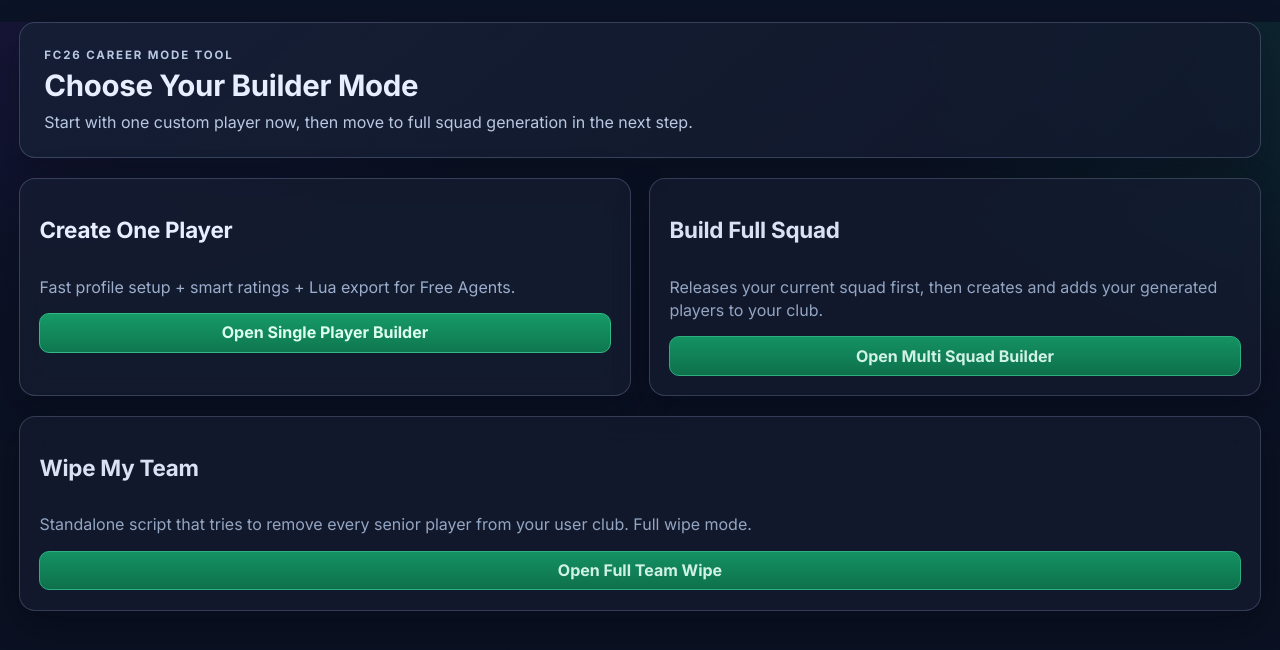
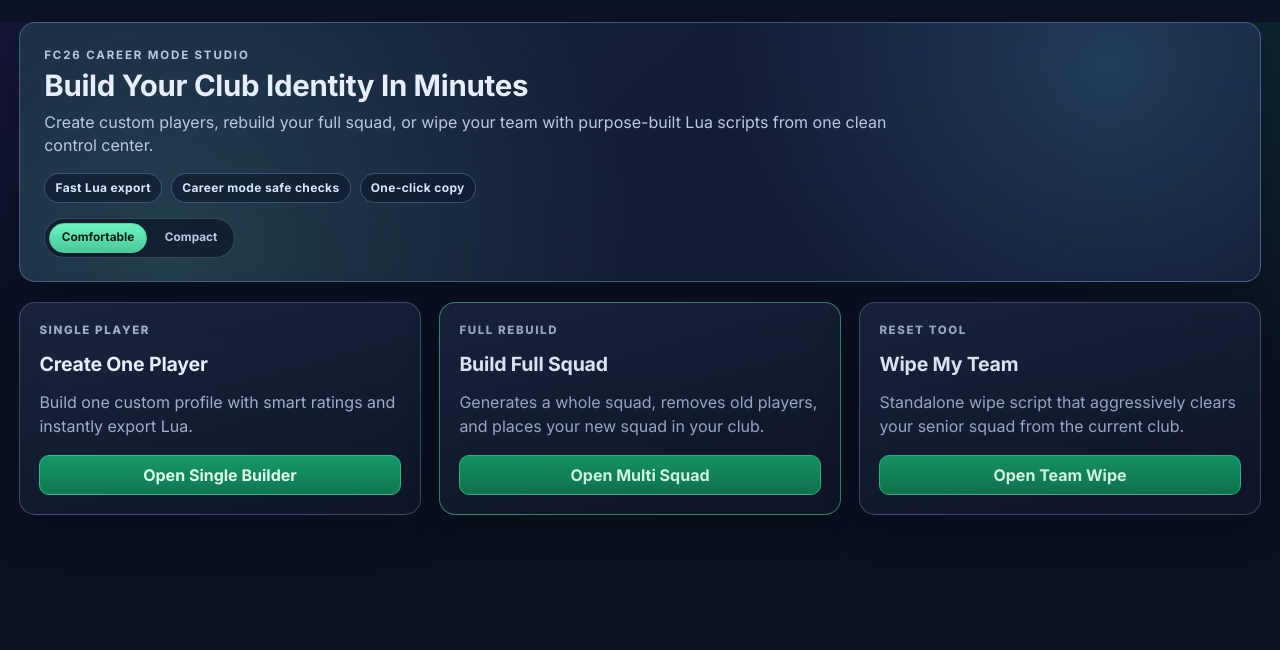
Before and after one commit to mahmutmft/fc26, a React (Vite) app: page / in a window 1280 px wide. Shown: the top 650 px of the page. Built offline with nearby package versions, Linux system fonts and the light colour scheme.

Commit message:
feat: enhance UI with density toggle and player priority management

```diff
--- a/src/App.css
+++ b/src/App.css
@@ -13,6 +13,13 @@
   background: var(--panel-bg);
   backdrop-filter: blur(10px);
   box-shadow: 0 14px 38px rgba(5, 8, 18, 0.35);
+  transition: transform 0.2s ease, box-shadow 0.2s ease, border-color 0.2s ease;
+}
+
+.card:hover {
+  transform: translateY(-2px);
+  border-color: rgba(123, 161, 234, 0.5);
+  box-shadow: 0 18px 42px rgba(6, 12, 25, 0.45);
 }
 
 .hero {
@@ -41,6 +48,62 @@
 
 .hero-actions {
   margin-top: 0.92rem;
+  display: flex;
+  flex-wrap: wrap;
+  gap: 0.55rem;
+  align-items: center;
+}
+
+.density-toggle {
+  display: inline-flex;
+  gap: 0.35rem;
+  background: rgba(11, 20, 39, 0.68);
+  border: 1px solid rgba(126, 146, 187, 0.32);
+  border-radius: 999px;
+  padding: 0.25rem;
+}
+
+.density-toggle button {
+  border-color: transparent;
+  background: transparent;
+  color: #b9c8e3;
+  padding: 0.34rem 0.72rem;
+  border-radius: 999px;
+  font-size: 0.74rem;
+}
+
+.density-toggle button.is-active {
+  color: #052015;
+  background: linear-gradient(180deg, #6df3bf 0%, #49c99b 100%);
+  border-color: #59cf9f;
+}
+
+.home-hero {
+  position: relative;
+  overflow: hidden;
+  border-color: rgba(120, 151, 219, 0.45);
+  background:
+    radial-gradient(circle at 88% 16%, rgba(100, 184, 255, 0.2), transparent 34%),
+    radial-gradient(circle at 12% 88%, rgba(122, 247, 185, 0.14), transparent 42%),
+    linear-gradient(140deg, rgba(23, 35, 64, 0.95), rgba(17, 26, 46, 0.9));
+}
+
+.home-highlights {
+  margin-top: 0.95rem;
+  display: flex;
+  flex-wrap: wrap;
+  gap: 0.55rem;
+}
+
+.home-highlights span {
+  border: 1px solid rgba(129, 167, 240, 0.36);
+  background: rgba(13, 22, 42, 0.6);
+  color: #d5e6ff;
+  padding: 0.34rem 0.64rem;
+  border-radius: 999px;
+  font-size: 0.75rem;
+  letter-spacing: 0.03em;
+  font-weight: 700;
 }
 
 .home-grid {
@@ -54,6 +117,43 @@
   display: grid;
   gap: 0.88rem;
   align-content: start;
+}
+
+.home-grid-modern {
+  grid-template-columns: repeat(3, minmax(0, 1fr));
+}
+
+.home-mode-card {
+  position: relative;
+  border-color: rgba(124, 140, 173, 0.42);
+  background: linear-gradient(165deg, rgba(29, 41, 67, 0.8), rgba(14, 22, 40, 0.84));
+}
+
+.home-mode-primary {
+  border-color: rgba(94, 239, 178, 0.5);
+  box-shadow: 0 14px 32px rgba(2, 14, 11, 0.42);
+}
+
+.mode-kicker {
+  margin: 0;
+  font-size: 0.72rem;
+  text-transform: uppercase;
+  letter-spacing: 0.14em;
+  color: #8ddfbd;
+  font-weight: 800;
+}
+
+.home-mode-card h2 {
+  margin: 0;
+  font-size: 1.22rem;
+}
+
+.home-mode-card p {
+  line-height: 1.5;
+}
+
+.home-mode-card button {
+  margin-top: 0.2rem;
 }
 
 .home-card p {
@@ -141,6 +241,13 @@ section.card.depth-helper {
   background: rgba(16, 24, 43, 0.48);
   display: grid;
   gap: 0.56rem;
+  transition: transform 0.18s ease, border-color 0.18s ease, background 0.18s ease;
+}
+
+.preview-editor:hover {
+  transform: translateY(-1px);
+  border-color: rgba(127, 162, 236, 0.45);
+  background: rgba(19, 28, 50, 0.62);
 }
 
 .preview-row {
@@ -171,7 +278,27 @@ section.card.depth-helper {
 
 .preview-actions {
   display: flex;
+  gap: 0.6rem;
   justify-content: flex-end;
+  flex-wrap: wrap;
+}
+
+.squad-editor-toolbar {
+  display: grid;
+  gap: 0.5rem;
+  margin: 0.2rem 0 0.1rem;
+}
+
+.squad-search-field {
+  text-transform: none;
+  letter-spacing: normal;
+  font-size: 0.78rem;
+}
+
+.squad-search-meta {
+  margin: 0;
+  color: var(--ink-soft);
+  font-size: 0.8rem;
 }
 
 .grid {
@@ -196,6 +323,39 @@ section.card.depth-helper {
   margin-bottom: 1rem;
   display: grid;
   gap: 0.78rem;
+}
+
+.density-compact {
+  gap: 1rem;
+}
+
+.density-compact .hero {
+  padding: 1.15rem 1.25rem;
+}
+
+.density-compact .form-card,
+.density-compact .summary-card,
+.density-compact .home-card,
+.density-compact .depth-helper {
+  padding: 0.96rem;
+}
+
+.density-compact .row {
+  margin-bottom: 0.72rem;
+  gap: 0.58rem;
+}
+
+.density-compact .player-preview-list {
+  gap: 0.54rem;
+  max-height: 420px;
+}
+
+.density-compact .preview-editor {
+  padding: 0.54rem;
+}
+
+.density-compact textarea {
+  min-height: 250px;
 }
 
 .field-dark input {
@@ -427,6 +587,16 @@ button:active {
   transform: translateY(1px);
 }
 
+button.btn-danger {
+  border-color: #d63031;
+  color: #fff9f9;
+  background: linear-gradient(180deg, #e84c3d 0%, #c6372b 100%);
+}
+
+button.btn-danger:hover {
+  filter: brightness(1.1);
+}
+
 textarea {
   width: 100%;
   resize: vertical;
@@ -458,6 +628,10 @@ textarea {
 
   .home-grid,
   .grid {
+    grid-template-columns: 1fr;
+  }
+
+  .home-grid-modern {
     grid-template-columns: 1fr;
   }
 
--- a/src/App.jsx
+++ b/src/App.jsx
@@ -208,6 +208,11 @@ function generateSquadPlayers(config) {
     const weight = position === 'GK' ? randomInt(78, 92) : randomInt(64, 86)
     const ratings = buildRatingsFromTier(position, config.skillTier)
 
+    // Assign priority tier: first 11 = XI, next batch = Subs, rest = Reserves
+    let priority = 'Reserves'
+    if (idx < 11) priority = 'XI'
+    else if (idx < 18) priority = 'Subs'
+
     return {
       slotId: idx + 1,
       firstName: `${first}${idx + 1}`,
@@ -220,6 +225,7 @@ function generateSquadPlayers(config) {
       weight,
       ratings,
       overall: computeSuggestedOverall(position, ratings),
+      priority,
     }
   })
 }
@@ -231,7 +237,15 @@ function generateMultiLuaScript(players, teamName) {
 
   const safeTeamName = escapeLuaString(teamName || 'Custom Squad')
 
-  const playerEntries = players
+  // Sort players by priority: XI first, then Subs, then Reserves
+  const priorityOrder = { 'XI': 0, 'Subs': 1, 'Reserves': 2 }
+  const sortedPlayers = [...players].sort((a, b) => {
+    const aPriority = priorityOrder[a.priority] ?? 2
+    const bPriority = priorityOrder[b.priority] ?? 2
+    return aPriority - bPriority
+  })
+
+  const playerEntries = sortedPlayers
     .map((player) => {
       const statFields = expandStatsFromCategory(player.ratings, player.position)
       const statsLua = Object.entries(statFields)
@@ -673,7 +687,9 @@ Log("[TEAM_WIPE] Completed for team " .. user_teamid .. ". Removed: " .. removed
 
 function App() {
   const [screen, setScreen] = useState('home')
+  const [densityMode, setDensityMode] = useState('comfortable')
   const [jerseyAuto, setJerseyAuto] = useState(true)
+  const [squadSearch, setSquadSearch] = useState('')
   const [squadConfig, setSquadConfig] = useState({
     teamName: 'Road To Glory FC',
     skillTier: 'casual',
@@ -730,7 +746,19 @@ function App() {
     [squadPlayers, squadConfig.teamName],
   )
 
+  const filteredSquadPlayers = useMemo(() => {
+    const query = squadSearch.trim().toLowerCase()
+    const withIndex = squadPlayers.map((player, index) => ({ player, index }))
+    if (!query) return withIndex
+
+    return withIndex.filter(({ player }) => {
+      const haystack = `${player.firstName} ${player.lastName} ${player.jerseyName} ${player.position} ${player.overall}`.toLowerCase()
+      return haystack.includes(query)
+    })
+  }, [squadPlayers, squadSearch])
+
   const releaseAllLuaScript = useMemo(() => generateReleaseAllLuaScript(), [])
+  const layoutClassName = `layout ${densityMode === 'compact' ? 'density-compact' : 'density-comfortable'}`
 
   function updateField(field, value) {
     setForm((prev) => ({ ...prev, [field]: value }))
@@ -805,6 +833,11 @@ function App() {
 
         const nextPlayer = { ...player, [field]: value }
 
+        // Auto-sync jersey from first name
+        if (field === 'firstName') {
+          nextPlayer.jerseyName = toJerseyName(value)
+        }
+
         // Keep computed overall in sync when key inputs change.
         if (field === 'position' || field === 'ratings') {
           nextPlayer.overall = computeSuggestedOverall(nextPlayer.position, nextPlayer.ratings)
@@ -830,6 +863,10 @@ function App() {
     )
   }
 
+  function removeSquadPlayer(index) {
+    setSquadPlayers((prev) => prev.filter((_, i) => i !== index))
+  }
+
   async function copySquadLuaScript() {
     try {
       await navigator.clipboard.writeText(squadLuaScript)
@@ -848,39 +885,71 @@ function App() {
     }
   }
 
+  function renderDensityToggle() {
+    return (
+      <div className="density-toggle" role="group" aria-label="Density mode">
+        <button
+          type="button"
+          className={densityMode === 'comfortable' ? 'is-active' : ''}
+          onClick={() => setDensityMode('comfortable')}
+        >
+          Comfortable
+        </button>
+        <button
+          type="button"
+          className={densityMode === 'compact' ? 'is-active' : ''}
+          onClick={() => setDensityMode('compact')}
+        >
+          Compact
+        </button>
+      </div>
+    )
+  }
+
   if (screen === 'home') {
     return (
-      <main className="layout">
-        <header className="hero">
-          <p className="eyebrow">FC26 Career Mode Tool</p>
-          <h1>Choose Your Builder Mode</h1>
-          <p>Start with one custom player now, then move to full squad generation in the next step.</p>
+      <main className={layoutClassName}>
+        <header className="hero home-hero">
+          <p className="eyebrow">FC26 Career Mode Studio</p>
+          <h1>Build Your Club Identity In Minutes</h1>
+          <p>Create custom players, rebuild your full squad, or wipe your team with purpose-built Lua scripts from one clean control center.</p>
+
+          <div className="home-highlights" role="list" aria-label="Tool highlights">
+            <span role="listitem">Fast Lua export</span>
+            <span role="listitem">Career mode safe checks</span>
+            <span role="listitem">One-click copy</span>
+          </div>
+
+          <div className="hero-actions">{renderDensityToggle()}</div>
         </header>
 
-        <section className="home-grid">
-          <article className="card home-card">
+        <section className="home-grid home-grid-modern">
+          <article className="card home-card home-mode-card">
+            <p className="mode-kicker">Single Player</p>
             <h2>Create One Player</h2>
-            <p>Fast profile setup + smart ratings + Lua export for Free Agents.</p>
+            <p>Build one custom profile with smart ratings and instantly export Lua.</p>
             <button type="button" onClick={() => setScreen('single')}>
-              Open Single Player Builder
+              Open Single Builder
             </button>
           </article>
 
-          <article className="card home-card muted">
+          <article className="card home-card home-mode-card home-mode-primary muted">
+            <p className="mode-kicker">Full Rebuild</p>
             <h2>Build Full Squad</h2>
-            <p>Releases your current squad first, then creates and adds your generated players to your club.</p>
+            <p>Generates a whole squad, removes old players, and places your new squad in your club.</p>
             <button type="button" onClick={() => setScreen('squad')}>
-              Open Multi Squad Builder
+              Open Multi Squad
             </button>
           </article>
-        </section>
 
-        <section className="card home-card muted">
-          <h2>Wipe My Team</h2>
-          <p>Standalone script that tries to remove every senior player from your user club. Full wipe mode.</p>
-          <button type="button" onClick={() => setScreen('release')}>
-            Open Full Team Wipe
-          </button>
+          <article className="card home-card home-mode-card muted">
+            <p className="mode-kicker">Reset Tool</p>
+            <h2>Wipe My Team</h2>
+            <p>Standalone wipe script that aggressively clears your senior squad from the current club.</p>
+            <button type="button" onClick={() => setScreen('release')}>
+              Open Team Wipe
+            </button>
+          </article>
         </section>
       </main>
     )
@@ -888,7 +957,7 @@ function App() {
 
   if (screen === 'release') {
     return (
-      <main className="layout">
+      <main className={layoutClassName}>
         <header className="hero">
           <p className="eyebrow">FC26 Career Mode Tool</p>
           <h1>Full Team Wipe</h1>
@@ -897,6 +966,7 @@ function App() {
             <button type="button" onClick={() => setScreen('home')}>
               Back To Home
             </button>
+            {renderDensityToggle()}
           </div>
         </header>
 
@@ -921,7 +991,7 @@ function App() {
     const totalPlayers = buildSquadPositions(squadConfig).length
 
     return (
-      <main className="layout">
+      <main className={layoutClassName}>
         <header className="hero">
           <p className="eyebrow">FC26 Career Mode Tool</p>
           <h1>Multi Squad Builder</h1>
@@ -930,6 +1000,7 @@ function App() {
             <button type="button" onClick={() => setScreen('home')}>
               Back To Home
             </button>
+            {renderDensityToggle()}
           </div>
         </header>
 
@@ -1077,15 +1148,32 @@ function App() {
               </div>
             </div>
 
+            <div className="squad-editor-toolbar">
+              <label className="squad-search-field">
+                Search in generated players
+                <input
+                  type="text"
+                  value={squadSearch}
+                  placeholder="Name, jersey, position, OVR..."
+                  onChange={(e) => setSquadSearch(e.target.value)}
+                />
+              </label>
+              <p className="squad-search-meta">
+                Showing {filteredSquadPlayers.length} of {squadPlayers.length}
+              </p>
+            </div>
+
             <div className="player-preview-list">
               {squadPlayers.length === 0 ? (
                 <p className="hint">Generate squad preview to see all players and batch Lua.</p>
+              ) : filteredSquadPlayers.length === 0 ? (
+                <p className="hint">No players match this filter.</p>
               ) : (
-                squadPlayers.map((player, idx) => (
+                filteredSquadPlayers.map(({ player, index }, visibleIdx) => (
                   <div className="preview-editor" key={player.slotId}>
                     <div className="preview-row">
                       <span>
-                        {idx + 1}. {player.firstName} {player.lastName}
+                        {visibleIdx + 1}. {player.firstName} {player.lastName}
                       </span>
                       <strong>
                         {player.position} · {player.overall}
@@ -1097,21 +1185,21 @@ function App() {
                         First
                         <input
                           value={player.firstName}
-                          onChange={(e) => updateSquadPlayerField(idx, 'firstName', e.target.value)}
+                          onChange={(e) => updateSquadPlayerField(index, 'firstName', e.target.value)}
                         />
                       </label>
                       <label>
                         Last
                         <input
                           value={player.lastName}
-                          onChange={(e) => updateSquadPlayerField(idx, 'lastName', e.target.value)}
+                          onChange={(e) => updateSquadPlayerField(index, 'lastName', e.target.value)}
                         />
                       </label>
                       <label>
                         Jersey
                         <input
                           value={player.jerseyName}
-                          onChange={(e) => updateSquadPlayerField(idx, 'jerseyName', toJerseyName(e.target.value))}
+                          onChange={(e) => updateSquadPlayerField(index, 'jerseyName', toJerseyName(e.target.value))}
                         />
                       </label>
                     </div>
@@ -1124,8 +1212,8 @@ function App() {
                           onChange={(e) => {
                             const nextPosition = e.target.value
                             const nextRatings = buildRatingsFromTier(nextPosition, squadConfig.skillTier)
-                            updateSquadPlayerField(idx, 'position', nextPosition)
-                            updateSquadPlayerField(idx, 'ratings', nextRatings)
+                            updateSquadPlayerField(index, 'position', nextPosition)
+                            updateSquadPlayerField(index, 'ratings', nextRatings)
                           }}
                         >
                           {Object.keys(POSITION_WEIGHTS).map((positionKey) => (
@@ -1142,8 +1230,8 @@ function App() {
                           min="16"
                           max="40"
                           value={player.age}
-                          onChange={(e) => updateSquadPlayerField(idx, 'age', parseNumberInput(e.target.value, player.age))}
-                          onBlur={(e) => updateSquadPlayerField(idx, 'age', clamp(parseNumberInput(e.target.value, player.age), 16, 40))}
+                          onChange={(e) => updateSquadPlayerField(index, 'age', parseNumberInput(e.target.value, player.age))}
+                          onBlur={(e) => updateSquadPlayerField(index, 'age', clamp(parseNumberInput(e.target.value, player.age), 16, 40))}
                         />
                       </label>
                       <label>
@@ -1152,9 +1240,28 @@ function App() {
                       </label>
                     </div>
 
+                    <div className="preview-edit-grid three-col">
+                      <label>
+                        Priority
+                        <select
+                          value={player.priority || 'Reserves'}
+                          onChange={(e) => updateSquadPlayerField(index, 'priority', e.target.value)}
+                        >
+                          <option value="XI">Starting XI</option>
+                          <option value="Subs">Subs</option>
+                          <option value="Reserves">Reserves</option>
+                        </select>
+                      </label>
+                      <div></div>
+                      <div></div>
+                    </div>
+
                     <div className="preview-actions">
-                      <button type="button" onClick={() => rerollSinglePlayer(idx)}>
+                      <button type="button" onClick={() => rerollSinglePlayer(index)}>
                         Reroll Ratings
+                      </button>
+                      <button type="button" className="btn-danger" onClick={() => removeSquadPlayer(index)}>
+                        Remove Player
                       </button>
                     </div>
                   </div>
@@ -1176,7 +1283,7 @@ function App() {
   }
 
   return (
-    <main className="layout">
+    <main className={layoutClassName}>
       <header className="hero">
         <p className="eyebrow">FC26 Career Mode Tool</p>
         <h1>Player Builder + Lua Generator</h1>
@@ -1185,6 +1292,7 @@ function App() {
           <button type="button" onClick={() => setScreen('home')}>
             Back To Home
           </button>
+          {renderDensityToggle()}
         </div>
       </header>
 
```
